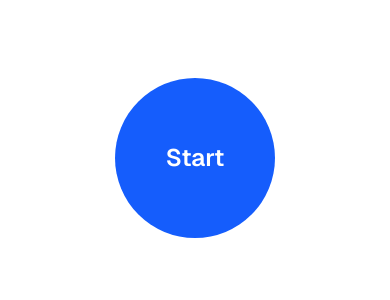
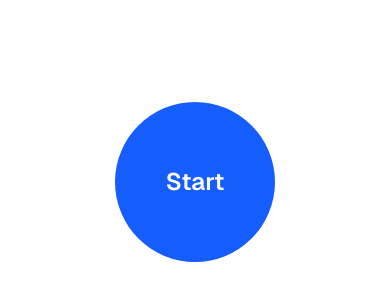
Before and after one commit to NortonIce/tenshoku-hero, a Next.js app: page / in a window 390 px wide. Shown: the part 240-540 px from the top of the page. Built offline with nearby package versions, Linux system fonts and the light colour scheme.

Commit message:
Update page.tsx
Updated main page with pattern

```diff
--- a/app/page.tsx
+++ b/app/page.tsx
@@ -1,18 +1,15 @@
+// app/page.tsx
 import React from "react";
 
 export default function Home() {
   return (
     <div
       className="
-        grid
-        grid-rows-[20px_1fr_20px]
-        items-center
-        justify-items-center
-        min-h-screen
-        p-8
-        pb-20
-        gap-16
-        sm:p-20
+        magicpattern
+        w-screen h-screen
+        grid grid-rows-[20px_1fr_20px]
+        items-center justify-items-center
+        p-0
         font-[family-name:var(--font-geist-sans)]
       "
     >
@@ -23,16 +20,10 @@ export default function Home() {
       <main className="row-start-2 flex items-center justify-center w-full">
         <button
           className="
-            w-40
-            h-40
-            rounded-full
-            bg-blue-600
-            text-white
-            text-2xl
-            font-semibold
+            w-40 h-40 rounded-full
+            bg-blue-600 text-white text-2xl font-semibold
             hover:bg-blue-700
-            focus:ring-4
-            focus:ring-blue-300
+            focus:ring-4 focus:ring-blue-300
             transition
           "
         >
```
